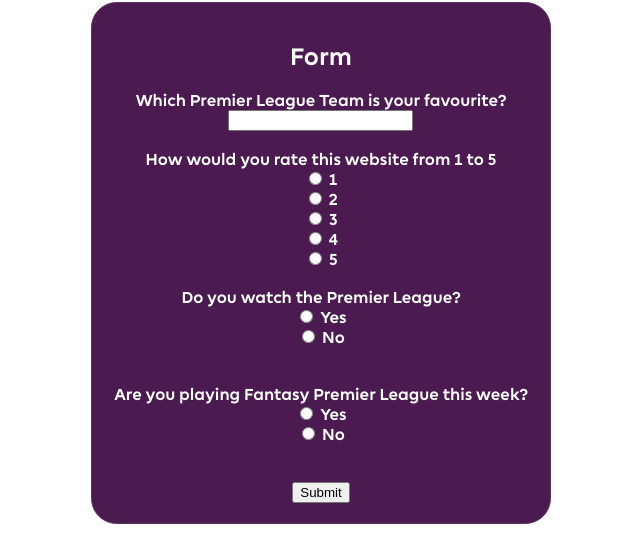
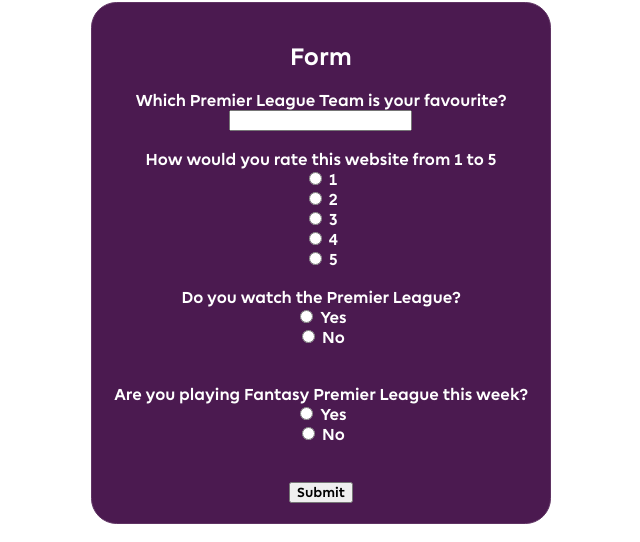
Before and after one commit to can25303871/dash-visualisation, a plain HTML site: page form.html in a window 1280 px wide. Shown: the part 180-722 px from the top of the page, 319-959 px from the left. Drawn offline with nearby package versions, Linux system fonts and the light colour scheme.

Commit message:
Update styles.css

```diff
--- a/styles.css
+++ b/styles.css
@@ -2,6 +2,10 @@
   font-family: 'PremierLeague-Bold';
   src: local('PremierLeague-Bold'), local('PremierLeague-Bold'),
     url('PremierLeague-Bold.ttf') format('truetype');
+}
+
+* {
+    font-family: 'PremierLeague-Bold', PremierSans-Regular, Arial, Helvetica Neue, Helvetica, sans-serif;
 }
 
 html{
```
